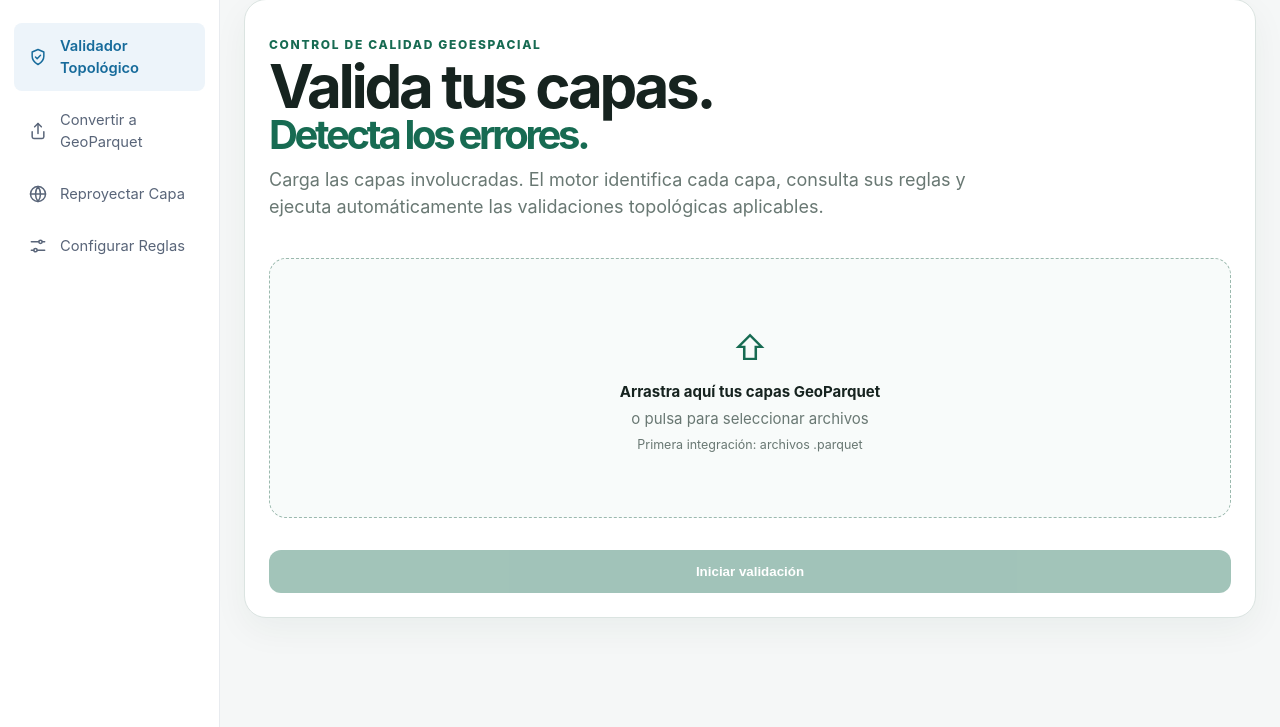
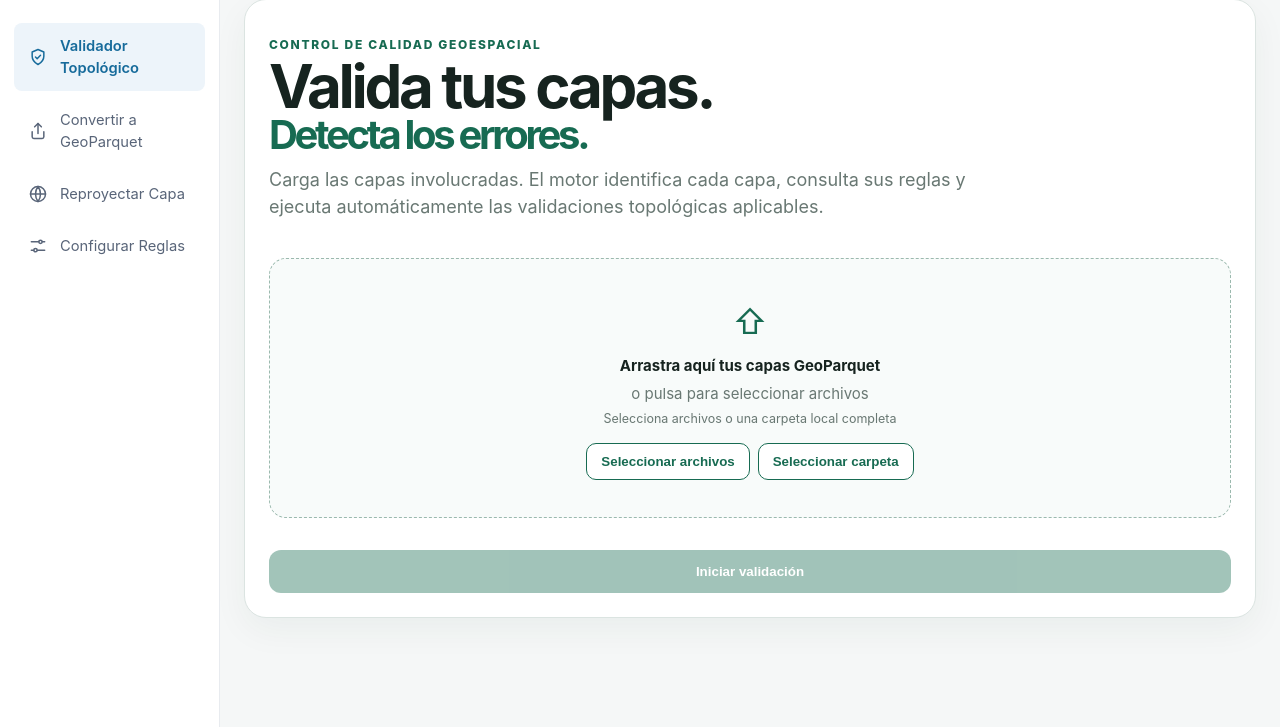
Before and after one commit to INEGI-Python/validador_web, a Flask app: page / in a window 1280 px wide. Shown: the part 73-800 px from the top of the page. Run offline with Flask 3, Linux system fonts and the light colour scheme; parts of the project's set-up code (start-up, migrations or seed data) failed here and were passed over; some libraries are stand-ins or nearby versions.

Commit message:
Version Local fase 1

```diff
--- a/app/routes/api.py
+++ b/app/routes/api.py
@@ -200,6 +200,7 @@ def remove_layer_rule(layer_name, rule_name):
 
 @api_bp.post("/convert")
 def convert():
+    import json
     formats = {".geojson", ".json", ".gpkg", ".shp"}
 
     def operation(source, directory, selected_layers):
@@ -207,24 +208,16 @@ def convert():
             return convert_geopackage_layers(source, selected_layers, directory)
         return convert_to_geoparquet(source, directory / f"{source.stem}.parquet")
 
-    return _tool_download(
-        operation,
-        formats,
-    )
+    datos=json.loads(request.get_data())
+    source= Path(datos.get("gpkg", ""))
+    selected_layers=datos.get("layers", [])
 
+    return jsonify(ok=True, result=operation(source=source, directory=Path(tempfile.mkdtemp(prefix="capa-", dir=current_app.config["RESULTS_FOLDER"])), selected_layers=selected_layers))
 
-@api_bp.post("/gpkg-layers")
-def geopackage_layers():
-    upload = request.files.get("file")
-    if not upload or Path(upload.filename or "").suffix.lower() != ".gpkg":
-        return jsonify(ok=False, message="Selecciona un archivo GeoPackage válido."), 400
-
+@api_bp.get("/gpkg_layers/<filepath>")
+def gpkg_layers(filepath):
     try:
-        with tempfile.TemporaryDirectory(
-            prefix="capas-gpkg-", dir=current_app.config["RESULTS_FOLDER"]
-        ) as temporary_dir:
-            source = _save_source_files([upload], Path(temporary_dir), {".gpkg"})
-            layers = list_geopackage_layers(source)
+        layers = list_geopackage_layers(Path(filepath))
         return jsonify(ok=True, layers=layers)
     except ValueError as exc:
         return jsonify(ok=False, message=str(exc)), 400
--- a/app/services/geospatial.py
+++ b/app/services/geospatial.py
@@ -84,8 +84,8 @@ def convert_geopackage_layers(
         output_path = output_dir / f"{index}_{safe_name}.parquet"
         outputs.append(convert_to_geoparquet(source_path, output_path, layer_name))
 
-    output_path = output_dir / f"{source_path.stem}_capas.zip"
-    with zipfile.ZipFile(output_path, "w", zipfile.ZIP_DEFLATED) as archive:
+    output_path = f"{output_dir}/{source_path.stem}_capas.zip"
+    with zipfile.ZipFile(Path(output_path), "w", zipfile.ZIP_DEFLATED) as archive:
         for layer_path in outputs:
             archive.write(layer_path, layer_path.name)
     return output_path
--- a/app/static/css/main.css
+++ b/app/static/css/main.css
@@ -164,6 +164,24 @@ h1 span {
 .primary:disabled {
 	opacity: .4;
 	cursor: not-allowed;
+}
+
+.local-file-actions {
+	display: flex;
+	flex-wrap: wrap;
+	justify-content: center;
+	gap: 8px;
+	margin-top: 14px;
+}
+
+.secondary {
+	border: 1px solid var(--green);
+	border-radius: 10px;
+	background: #fff;
+	color: var(--green);
+	padding: 10px 14px;
+	font-weight: 800;
+	cursor: pointer;
 }
 
 .tool-hint,
@@ -392,6 +410,7 @@ h1 span {
     text-align: center;
     font-size: 15px;
     padding: 10px;
+	width: 100%;
 }
 .descargar a{
     text-decoration: none;
--- a/app/static/js/app.js
+++ b/app/static/js/app.js
@@ -1,4 +1,7 @@
 const input=document.querySelector('#fileInput')
+const folderInput=document.querySelector('#folderInput')
+const selectFilesButton=document.querySelector('#selectFilesButton')
+const selectFolderButton=document.querySelector('#selectFolderButton')
 const zone = document.querySelector('#dropzone');
 const list = document.querySelector('#fileList');
 const btn = document.querySelector('#validateBtn');
@@ -10,15 +13,25 @@ document.querySelectorAll('#formatFile, #reprojectFile').forEach((fileInput) =>
     const dropzone = fileInput.closest('.file-dropzone');
     const selection = dropzone.querySelector('.file-selection');
     const form = fileInput.closest('form');
+    const selectFilesButton = dropzone.querySelector('.tool-select-files');
+    const selectFolderButton = dropzone.querySelector('.tool-select-folder');
+    const folderInput = document.querySelector(
+        `#${selectFolderButton.dataset.folderInput}`,
+    );
     const status = form.querySelector('.tool-status');
     const picker = form.querySelector('.gpkg-layer-picker');
     const options = picker.querySelector('.gpkg-layer-options');
     let layerRequest = 0;
     let dragDepth = 0;
+    let ruta = '';
 
     async function updateGpkgLayerOptions() {
         const requestId = ++layerRequest;
         const file = [...fileInput.files].find((item) => item.name.toLowerCase().endsWith('.gpkg'));
+        ruta = file ? "D:\\DESARROLLO\\Python\\datos\\" + file.name : '';
+        selection.textContent = ruta;
+
+
         const button = form.querySelector('button[type="submit"]');
         options.replaceChildren();
         picker.hidden = !file;
@@ -35,9 +48,7 @@ document.querySelectorAll('#formatFile, #reprojectFile').forEach((fileInput) =>
         status.textContent = 'Consultando las capas del GeoPackage…';
 
         try {
-            const data = new FormData();
-            data.append('file', file);
-            const response = await fetch('/api/gpkg-layers', { method: 'POST', body: data });
+            const response = await fetch(`/api/gpkg_layers/${encodeURIComponent(ruta)}`, { method: 'GET' });
             const payload = await response.json();
             if (!response.ok || !payload.ok) {
                 throw new Error(payload.message || 'No se pudieron consultar las capas.');
@@ -72,6 +83,23 @@ document.querySelectorAll('#formatFile, #reprojectFile').forEach((fileInput) =>
     fileInput.addEventListener('change', () => {
         selection.textContent = [...fileInput.files].map((file) => file.name).join(', ');
         updateGpkgLayerOptions();
+    });
+
+    selectFilesButton.addEventListener('click', () => fileInput.click());
+    selectFolderButton.addEventListener('click', () => folderInput.click());
+
+    folderInput.addEventListener('change', () => {
+        const transfer = new DataTransfer();
+        [...folderInput.files].forEach((file) => {
+            if (/\.(geojson|json|gpkg|shp|shx|dbf|prj|cpg|parquet)$/i.test(file.name)) {
+                transfer.items.add(file);
+            }
+        });
+        fileInput.files = transfer.files;
+        fileInput.dispatchEvent(new Event('change', { bubbles: true }));
+        selection.textContent = [...fileInput.files]
+            .map((file) => file.webkitRelativePath || file.name)
+            .join(', ');
     });
 
     dropzone.addEventListener('dragenter', (event) => {
@@ -128,18 +156,25 @@ function setFiles(files) {
     selected = [...files].filter((file) =>
         file.name.toLowerCase().endsWith('.parquet'),
     );
-    list.innerHTML = selected
-        .map(
-            (file) =>
-                `<div class="file"><strong>${file.name}</strong><span>${(
-                    file.size / 1048576
-                ).toFixed(1)} MB</span></div>`,
-        )
-        .join('');
+    list.replaceChildren();
+    selected.forEach((file) => {
+        const item = document.createElement('div');
+        item.className = 'file';
+        const name = document.createElement('strong');
+        name.textContent = file.webkitRelativePath || file.name;
+        const size = document.createElement('span');
+        size.textContent = `${(file.size / 1048576).toFixed(1)} MB`;
+        item.append(name, size);
+        list.append(item);
+    });
     btn.disabled = !selected.length;
 }
 
 input.addEventListener('change', (event) => setFiles(event.target.files));
+folderInput.addEventListener('change', (event) => setFiles(event.target.files));
+
+selectFilesButton.addEventListener('click', () => input.click());
+selectFolderButton.addEventListener('click', () => folderInput.click());
 
 ['dragenter', 'dragover'].forEach((eventName) =>
     zone.addEventListener(eventName, (event) => {
@@ -196,13 +231,11 @@ function connectToolForm(formId, statusId, endpoint, progressMessage, successMes
 
     toolForm.addEventListener('submit', async (event) => {
         event.preventDefault();
-        const hasGeopackage = [...fileInput.files].some((file) =>
-            file.name.toLowerCase().endsWith('.gpkg'),
-        );
-        if (hasGeopackage && !layerPicker.querySelector('input:checked')) {
+        const seleccionados = [ ...layerPicker.querySelectorAll('input:checked') ];
+        if (!seleccionados.length) {
             toolStatus.classList.add('error');
             const options = layerPicker.querySelector('.gpkg-layer-options');
-            if (options.childElementCount) {
+            if (!options.childElementCount) {
                 toolStatus.textContent = 'Selecciona al menos una capa del GeoPackage.';
             } else if (!toolStatus.textContent) {
                 toolStatus.textContent = 'No se pudieron cargar las capas del GeoPackage. Selecciona de nuevo el archivo.';
@@ -211,6 +244,13 @@ function connectToolForm(formId, statusId, endpoint, progressMessage, successMes
         }
         if (!toolForm.reportValidity()) return;
 
+
+
+        let $capas = []
+        for (const checkbox of seleccionados) {
+            $capas.push(checkbox.value)
+        }
+
         toolButton.disabled = true;
         toolStatus.classList.remove('error');
         toolStatus.textContent = progressMessage;
@@ -218,32 +258,30 @@ function connectToolForm(formId, statusId, endpoint, progressMessage, successMes
         try {
             const response = await fetch(endpoint, {
                 method: 'POST',
-                body: new FormData(toolForm),
+                body: JSON.stringify({gpkg: $(".file-selection").text(), layers: $capas }),
+                headers: {
+                    'Content-Type': 'application/json'
+                }
+            }).then((response) => response.json()).then((data) => {
+                if (!data.ok) {
+                    throw new Error(data.message || 'No se pudo procesar la capa.');
+                }
+                toolStatus.innerHTML = successMessage+"<br>"+`<div class="descargar"><a href="${data.result}">⇩</a></div>`;
+
             });
-            if (!response.ok) {
-                let message = `No se completó la operación (HTTP ${response.status}).`;
-                try {
-                    const payload = await response.json();
-                    if (payload.message) message = payload.message;
-                } catch {
-                    // The server may return a non-JSON error page.
-                }
-                throw new Error(message);
-            }
 
-            const file = await response.blob();
-            const disposition = response.headers.get('Content-Disposition') || '';
-            const filenameMatch = disposition.match(/filename="?([^";]+)"?/i);
-            const filename = filenameMatch ? filenameMatch[1] : 'capa-procesada';
-            const url = URL.createObjectURL(file);
-            const downloadLink = document.createElement('a');
-            downloadLink.href = url;
-            downloadLink.download = filename;
-            document.body.appendChild(downloadLink);
-            downloadLink.click();
-            downloadLink.remove();
-            setTimeout(() => URL.revokeObjectURL(url), 1000);
-            toolStatus.textContent = successMessage;
+            // const file = await response.blob();
+            // const disposition = response.headers.get('Content-Disposition') || '';
+            // const filenameMatch = disposition.match(/filename="?([^";]+)"?/i);
+            // const filename = filenameMatch ? filenameMatch[1] : 'capa-procesada';
+            // const url = URL.createObjectURL(file);
+            // const downloadLink = document.createElement('a');
+            // downloadLink.href = url;
+            // downloadLink.download = filename;
+            // document.body.appendChild(downloadLink);
+            // downloadLink.click();
+            // downloadLink.remove();
+            // setTimeout(() => URL.revokeObjectURL(url), 1000);
         } catch (error) {
             toolStatus.classList.add('error');
             toolStatus.textContent = error.message || 'No se pudo procesar la capa.';
@@ -258,7 +296,7 @@ connectToolForm(
     'convertStatus',
     '/api/convert',
     'Convirtiendo capa…',
-    'Conversión terminada. La descarga ha comenzado.',
+    'Conversión terminada. De clic en el icono de descarga.',
 );
 connectToolForm(
     'reprojectLayerForm',
--- a/app/templates/index.html
+++ b/app/templates/index.html
@@ -54,13 +54,18 @@
     </div>
 
     <form id="uploadForm">
-      <label id="dropzone" class="dropzone" for="fileInput">
+      <div id="dropzone" class="dropzone">
         <div class="icon">⇧</div>
         <strong>Arrastra aquí tus capas GeoParquet</strong>
         <span>o pulsa para seleccionar archivos</span>
-        <small>Primera integración: archivos .parquet</small>
-      </label>
+        <small>Selecciona archivos o una carpeta local completa</small>
+        <div class="local-file-actions">
+          <button id="selectFilesButton" class="secondary" type="button">Seleccionar archivos</button>
+          <button id="selectFolderButton" class="secondary" type="button">Seleccionar carpeta</button>
+        </div>
+      </div>
       <input id="fileInput" type="file" name="layers" accept=".parquet" multiple hidden>
+      <input id="folderInput" type="file" accept=".parquet" webkitdirectory directory multiple hidden>
       <div id="fileList" class="file-list"></div>
       <button id="validateBtn" class="primary" type="submit" disabled>Iniciar validación</button>
     </form>
@@ -74,11 +79,16 @@
     <p class="lead">Convierte una capa GeoJSON, GeoPackage o Shapefile a GeoParquet conservando su CRS.</p>
     <form id="convertFormatForm">
       <div class="tool-fields">
-        <label class="tool-field file-dropzone" for="formatFile">Capa de origen
-          <input id="formatFile" name="files" type="file" accept=".geojson,.json,.gpkg,.shp,.shx,.dbf,.prj,.cpg" multiple required>
-          <small>Arrastra aquí los archivos o pulsa para seleccionarlos.</small>
+        <div class="tool-field file-dropzone">Capa de origen
+          <input id="formatFile" name="files" type="file" accept=".geojson,.json,.gpkg,.shp,.shx,.dbf,.prj,.cpg" multiple required hidden>
+          <input id="formatFolder" type="file" accept=".geojson,.json,.gpkg,.shp,.shx,.dbf,.prj,.cpg" webkitdirectory directory multiple hidden>
+          <small>Arrastra aquí los archivos o selecciona una ubicación local.</small>
+          <div class="local-file-actions">
+            <button class="secondary tool-select-files" type="button" data-file-input="formatFile">Seleccionar archivos</button>
+            <button class="secondary tool-select-folder" type="button" data-folder-input="formatFolder">Seleccionar carpeta</button>
+          </div>
           <small class="file-selection" aria-live="polite"></small>
-        </label>
+        </div>
       </div>
       <fieldset id="formatGpkgLayers" class="gpkg-layer-picker" hidden>
         <legend>Capas del GeoPackage</legend>
@@ -96,11 +106,16 @@
     <p class="lead">Selecciona una capa con CRS definido y especifica el código EPSG de destino. El resultado conservará el formato de origen.</p>
     <form id="reprojectLayerForm">
       <div class="tool-fields">
-        <label class="tool-field file-dropzone" for="reprojectFile">Capa de origen
-          <input id="reprojectFile" name="files" type="file" accept=".parquet,.geojson,.json,.gpkg,.shp,.shx,.dbf,.prj,.cpg" multiple required>
-          <small>Arrastra aquí los archivos o pulsa para seleccionarlos.</small>
+        <div class="tool-field file-dropzone">Capa de origen
+          <input id="reprojectFile" name="files" type="file" accept=".parquet,.geojson,.json,.gpkg,.shp,.shx,.dbf,.prj,.cpg" multiple required hidden>
+          <input id="reprojectFolder" type="file" accept=".parquet,.geojson,.json,.gpkg,.shp,.shx,.dbf,.prj,.cpg" webkitdirectory directory multiple hidden>
+          <small>Arrastra aquí los archivos o selecciona una ubicación local.</small>
+          <div class="local-file-actions">
+            <button class="secondary tool-select-files" type="button" data-file-input="reprojectFile">Seleccionar archivos</button>
+            <button class="secondary tool-select-folder" type="button" data-folder-input="reprojectFolder">Seleccionar carpeta</button>
+          </div>
           <small class="file-selection" aria-live="polite"></small>
-        </label>
+        </div>
         <label class="tool-field" for="targetCrs">Sistema de referencia de destino (EPSG)
           <input id="targetCrs" name="targetCrs" type="text" placeholder="Ej. EPSG:4326" pattern="(EPSG:)?[0-9]+" required>
         </label>
```
